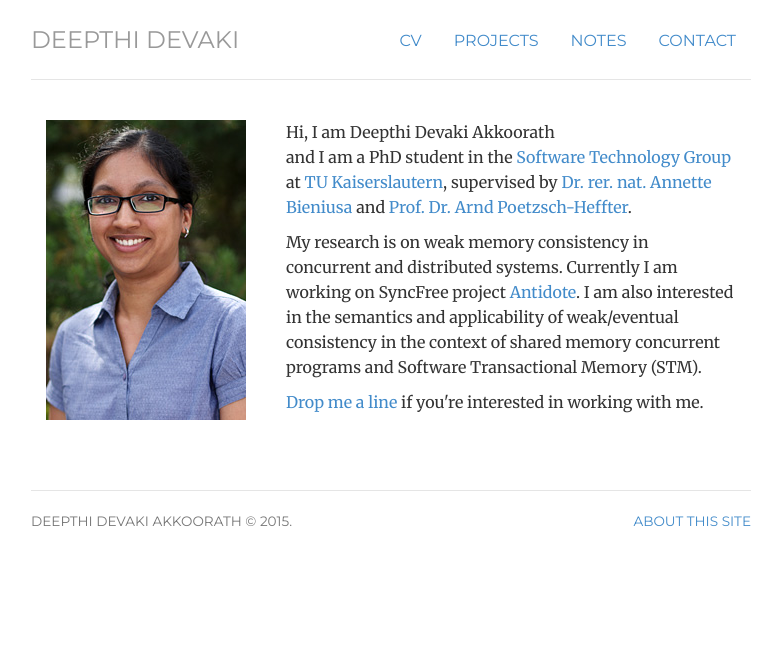
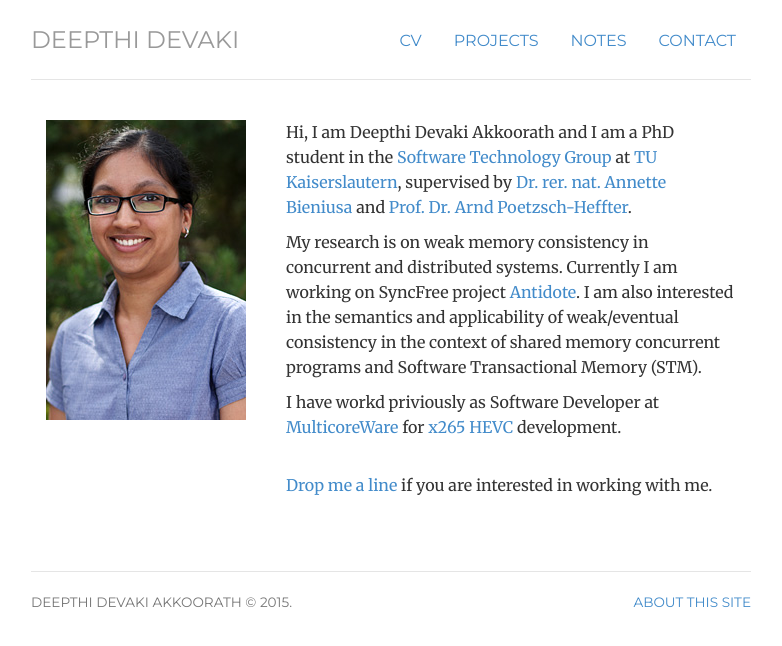
Before and after one commit to thekkedam/dd, a Jekyll site: the page built from index.html, in a window 1280 px wide. Shown: the top 646 px of the page, without its empty margins (249-1031 px from the left). Built offline with Jekyll 4.4.1, drawn with Linux system fonts in a browser that asks for light colours.

Commit message:
Moving index and nav to _data

```diff
--- a/_data/config.yml
+++ b/_data/config.yml
@@ -11,3 +11,5 @@
 ga: UA-70817718-1
 # Domain name
 domain: dd.thekkedam.org
+# Profile image
+profile: img/DeepthiAkkoorath.jpg
--- /dev/null
+++ b/_data/home.yml
@@ -0,0 +1,6 @@
+intro:
+  - 'Hi, I am Deepthi Devaki Akkoorath and I am a PhD student in the <a href="https://softech.informatik.uni-kl.de/">Software Technology Group</a> at <a href="http://www.uni-kl.de/">TU Kaiserslautern</a>, supervised by <a href="https://softech.cs.uni-kl.de/homepage/de/staff/AnnetteBieniusa/">Dr. rer. nat. Annette Bieniusa</a> and <a href="https://softech.cs.uni-kl.de/homepage/de/staff/PoetzschHeffter/">Prof. Dr. Arnd Poetzsch-Heffter</a>.'
+  - 'My research is on weak memory consistency in concurrent and distributed systems. Currently I am working on SyncFree project <a href="/projects/#syncfree">Antidote</a>. I am also interested in the semantics and applicability of weak/eventual consistency in the context of shared memory concurrent programs and Software Transactional Memory (STM).'
+  - 'I have workd priviously as <span itemprop="title">Software Developer</span> at <a href="http://www.multicorewareinc.com/">MulticoreWare</a> for <a href="https://x265.com/">x265 HEVC</a> development.'
+reach:
+  - '<a href="contact">Drop me a line</a> if you are interested in working with me.'
--- a/_includes/header.html
+++ b/_includes/header.html
@@ -1,9 +1,14 @@
 <div class="header">
 	<ul class="nav nav-pills pull-right">
+            {% for click in site.data.nav %}
+                <li><a href="{{ click.link }}">{{ click.name }}</a></li>
+            {% endfor %}
+<!--
 		<li class="{{ page.cv }}"><a href="/cv" title="CV">CV</a></li>
 		<li class="{{ page.projects }}"><a href="/projects" title="Projects">Projects</a></li>
 		<li class="{{ page.notes }}"><a href="/notes" title="Notes">Notes</a></li>
 		<li class="{{ page.contact }}"><a href="/contact" title="Contact">Contact</a></li>
+-->
 	</ul>
 	<h3 class="text-muted"><a href="/">{{ site.data.config.sitename }}</a></h3>
 </div> <!-- /header -->
--- a/index.html
+++ b/index.html
@@ -9,14 +9,15 @@
 ---
 <div class="row marketing">
 	<div class="col-sm-4">
-	<img  class="img avatar" alt="Deepthi Devaki Akkoorath" src="img/DeepthiAkkoorath.jpg">
+	    <img  class="img avatar" alt="{{ site.data.config.name }}" src="{{ site.data.config.profile }}">
 	</div>
-	<div itemscope itemtype="http://data-vocabulary.org/Person" class="col-sm-8">
-	<p>Hi, I am <span itemprop="name">Deepthi Devaki Akkoorath</span> <br> and I am a <span itemprop="title">PhD student</span> in the <a href="https://softech.informatik.uni-kl.de/">Software Technology Group</a> at <a href="http://www.uni-kl.de/">TU Kaiserslautern</a>, supervised by <a href="https://softech.cs.uni-kl.de/homepage/de/staff/AnnetteBieniusa/">Dr. rer. nat. Annette Bieniusa</a> and <a href="https://softech.cs.uni-kl.de/homepage/de/staff/PoetzschHeffter/">Prof. Dr. Arnd Poetzsch-Heffter</a>.</p>
-	<p>My research is on weak memory consistency in concurrent and distributed systems. Currently I am working on SyncFree project <a href="/projects/#syncfree">Antidote</a>. I am also interested in the semantics and applicability of weak/eventual consistency in the context of shared memory concurrent programs and Software Transactional Memory (STM).</p>
-<!--
-	<p>I have workd priviously as <span itemprop="title">Software Developer</span> at <a href="http://www.multicorewareinc.com/">MulticoreWare</a> for <a href="https://x265.com/">x265 HEVC</a> development.</p>
--->
-	<p><a href="contact">Drop me a line</a> if you're interested in working with me.</p>
+
+	<div class="col-sm-8">
+        {% for section in site.data.home %}
+                {% for bullet in section[1] %}
+                        <p>{{ bullet }}</p>
+                {% endfor %}
+	<br>
+        {% endfor %}
 	</div>
 </div>
```
Also changed, not shown: _data/nav.yml (added, +8 -0 lines).
